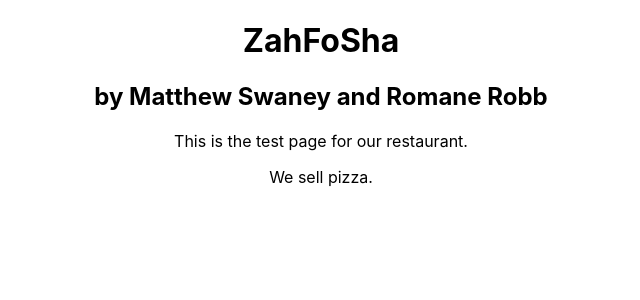
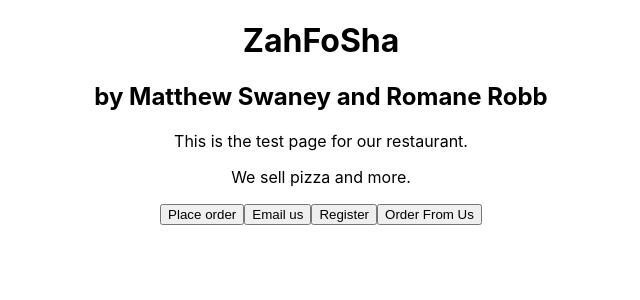
Before and after one commit to SyntaxError-JARS/ZahfoSha_FE_msrr, a React (Create React App) app: page / in a window 1280 px wide. Shown: the top 300 px of the page, without its empty margins (319-959 px from the left). Built offline with nearby package versions, Linux system fonts and the light colour scheme.

Commit message:
Added more components to the front-end development.

```diff
--- a/src/App.js
+++ b/src/App.js
@@ -7,7 +7,11 @@ function App() {
 <h1>ZahFoSha</h1>
 <h2>by Matthew Swaney and Romane Robb</h2>
 <p>This is the test page for our restaurant.</p>
-<p>We sell pizza.</p>
+<p>We sell pizza and more.</p>
+<button>Place order</button>
+<button>Email us</button>
+<button>Register</button>
+<button>Order From Us</button>
    </div>
   );
 }
```
Also changed, not shown: src/components/Credit_Card/credit_card.jsx (+12 -0 lines), src/components/Customer/customer.jsx (+12 -0 lines), src/components/Menu/menu.jsx (+12 -0 lines), src/components/Order/order.jsx (+12 -0 lines).
